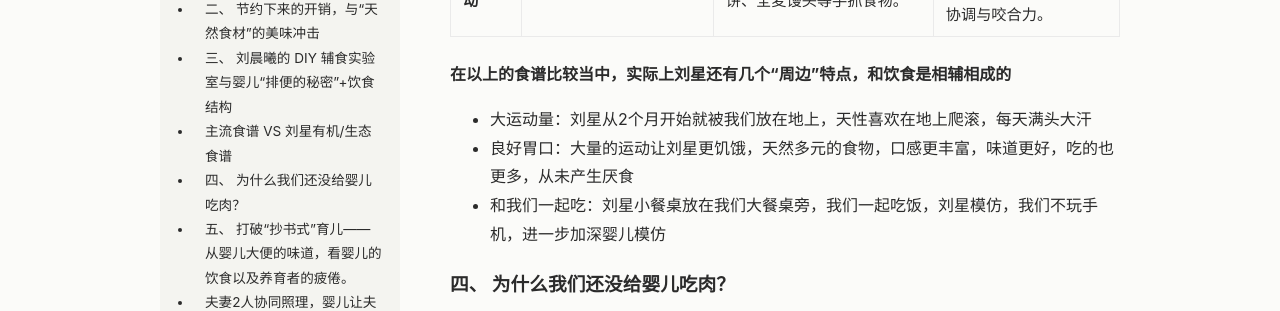
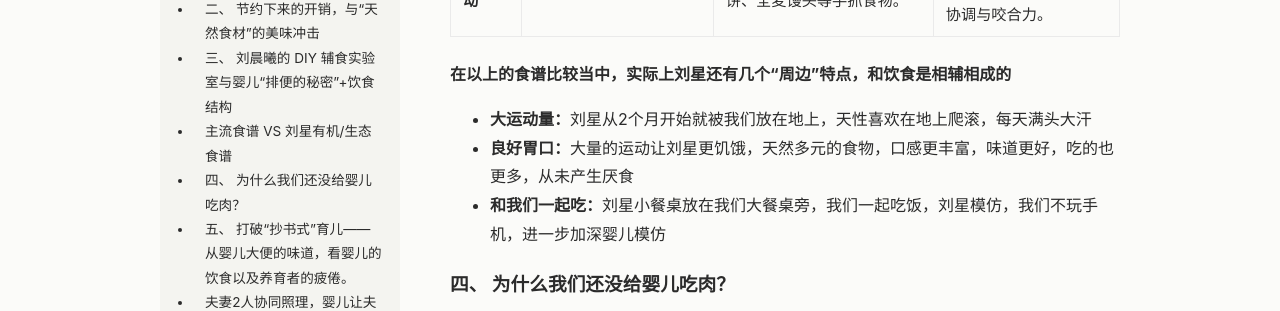
Before and after one commit to Natural-system/self-transcendence, a Jekyll site: the page built from _posts/2026-07-17-刘星是如何造粪的？从一坨屎看婴儿的饮食与照顾.md, in a window 1280 px wide and 900 px high, scrolled down 4643 px. Shown: the part 151-462 px from the top of the window. Built offline with Jekyll 4.4.1, drawn with Linux system fonts in a browser that asks for light colours; comment, search, counter and statistics services are not loaded; some of the changed text lies outside the part shown.

```diff
--- a/_posts/2026-07-17-刘星是如何造粪的？从一坨屎看婴儿的饮食与照顾.md
+++ b/_posts/2026-07-17-刘星是如何造粪的？从一坨屎看婴儿的饮食与照顾.md
@@ -100,9 +100,9 @@ categories: 育儿
 
 **在以上的食谱比较当中，实际上刘星还有几个“周边”特点，和饮食是相辅相成的**
 
-- 大运动量：刘星从2个月开始就被我们放在地上，天性喜欢在地上爬滚，每天满头大汗
-- 良好胃口：大量的运动让刘星更饥饿，天然多元的食物，口感更丰富，味道更好，吃的也更多，从未产生厌食
-- 和我们一起吃：刘星小餐桌放在我们大餐桌旁，我们一起吃饭，刘星模仿，我们不玩手机，进一步加深婴儿模仿
+- **大运动量：**刘星从2个月开始就被我们放在地上，天性喜欢在地上爬滚，每天满头大汗
+- **良好胃口：**大量的运动让刘星更饥饿，天然多元的食物，口感更丰富，味道更好，吃的也更多，从未产生厌食
+- **和我们一起吃：**刘星小餐桌放在我们大餐桌旁，我们一起吃饭，刘星模仿，我们不玩手机，进一步加深婴儿模仿
 
 ### 四、 为什么我们还没给婴儿吃肉？
 
```
Also changed, not shown: other parts of _posts/2026-07-17-刘星是如何造粪的？从一坨屎看婴儿的饮食与照顾.md (+1 -1 lines).
